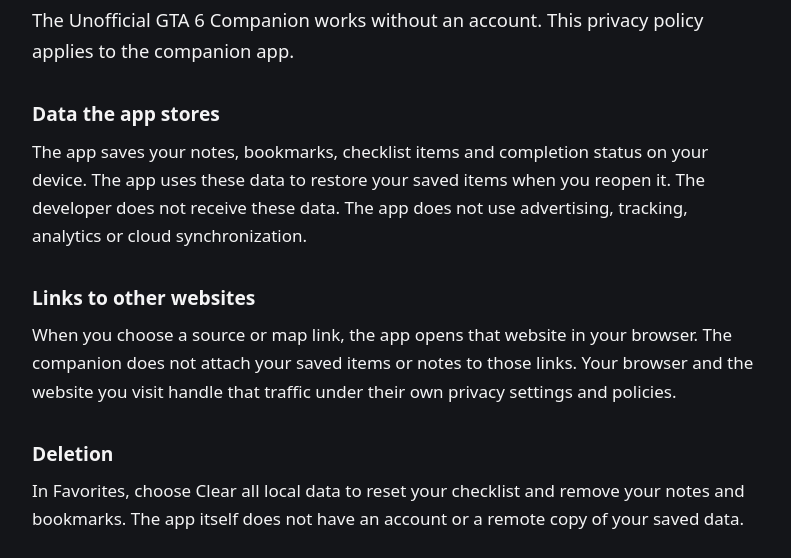
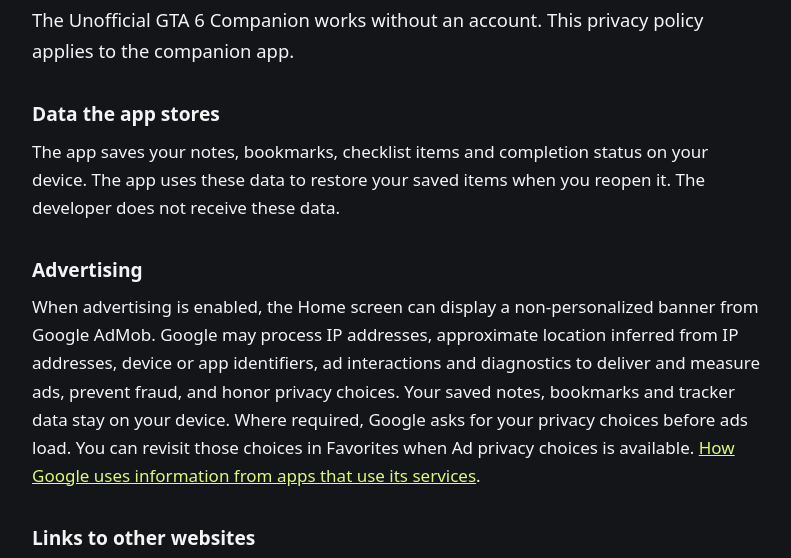
Before and after one commit to harisarshad29/harisarshad29.github.io, a plain HTML site: page gta6-companion/privacy.html in a window 1280 px wide. Shown: the part 188-746 px from the top of the page, without its empty margins (244-1035 px from the left). Drawn offline with Linux system fonts and the light colour scheme.

Commit message:
Explain AdMob in GTA 6 Companion privacy policy

```diff
--- a/gta6-companion/privacy.html
+++ b/gta6-companion/privacy.html
@@ -20,7 +20,8 @@
     <p class="app">Unofficial GTA 6 Companion</p>
     <h1>Privacy Policy</h1>
     <p class="intro">The Unofficial GTA 6 Companion works without an account. This privacy policy applies to the companion app.</p>
-    <section><h2>Data the app stores</h2><p>The app saves your notes, bookmarks, checklist items and completion status on your device. The app uses these data to restore your saved items when you reopen it. The developer does not receive these data. The app does not use advertising, tracking, analytics or cloud synchronization.</p></section>
+    <section><h2>Data the app stores</h2><p>The app saves your notes, bookmarks, checklist items and completion status on your device. The app uses these data to restore your saved items when you reopen it. The developer does not receive these data.</p></section>
+    <section><h2>Advertising</h2><p>When advertising is enabled, the Home screen can display a non-personalized banner from Google AdMob. Google may process IP addresses, approximate location inferred from IP addresses, device or app identifiers, ad interactions and diagnostics to deliver and measure ads, prevent fraud, and honor privacy choices. Your saved notes, bookmarks and tracker data stay on your device. Where required, Google asks for your privacy choices before ads load. You can revisit those choices in Favorites when Ad privacy choices is available. <a href="https://policies.google.com/technologies/partner-sites">How Google uses information from apps that use its services</a>.</p></section>
     <section><h2>Links to other websites</h2><p>When you choose a source or map link, the app opens that website in your browser. The companion does not attach your saved items or notes to those links. Your browser and the website you visit handle that traffic under their own privacy settings and policies.</p></section>
     <section><h2>Deletion</h2><p>In Favorites, choose Clear all local data to reset your checklist and remove your notes and bookmarks. The app itself does not have an account or a remote copy of your saved data.</p></section>
     <section><h2>Support</h2><p><a href="/">Contact Harris Games</a> for questions about the app or this policy.</p></section>
```
